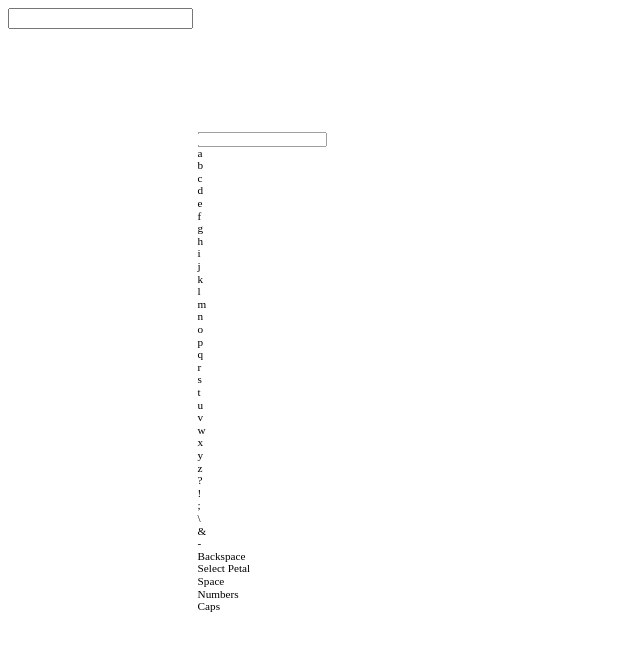
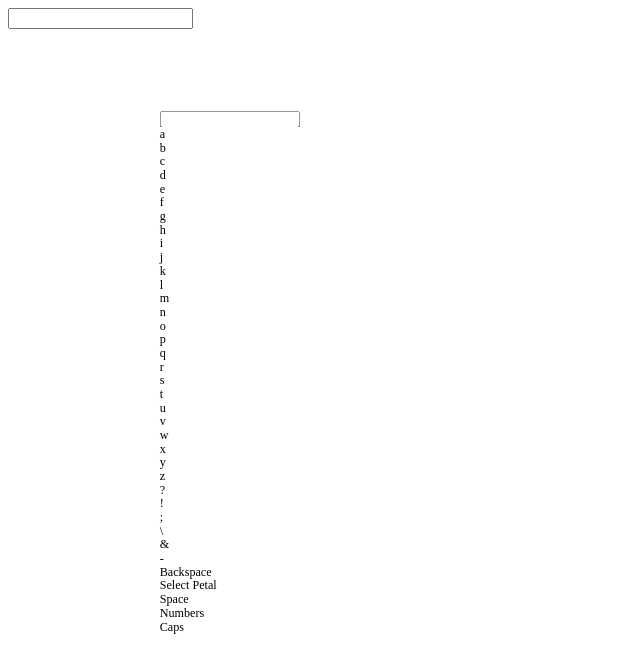
Before and after one commit to likethemammal/daisywheeljs, a plain HTML site: page index.html in a window 1280 px wide. Shown: the whole page, without its empty margins (0-640 px from the left). Drawn offline with nearby package versions, Linux system fonts and the light colour scheme.

Commit message:
Resizing cleanup and minor style changes.

```diff
--- a/daisywheel.css
+++ b/daisywheel.css
@@ -30,7 +30,7 @@
     right: 0;
     bottom: 0;
     left: 0;
-    background: rgba(0,0,0,0.5);
+    background: rgba(29, 48, 62, 0.7);
 }
 
 #daisywheel-js #daisywheel-modal-container {
@@ -121,12 +121,14 @@
 #daisywheel-js .control-ui-label {
     display: block;
     height: 40px;
-    line-height: 40px;
+    line-height: 45px;
     margin-left: 12px;
 
     float: left;
     text-align: left;
-    text-shadow: 0 0 2px rgba(0, 0, 0, 1);
+    text-shadow: 0 0 5px rgba(0, 0, 0, 1);
+    font-weight: bold;
+    font-size: 17px;
 }
 
 #daisywheel-js #daisywheel-left-bumper-ui .control-ui-icon:before {
--- a/daisywheel.js
+++ b/daisywheel.js
@@ -39,7 +39,7 @@ var View = {
         this.attachSymbols();
         this.setupFocusEvent();
         window.ongamepad = _.bind(this.updateWheel, this);
-        window.addEventListener('resize', _.throttle(_.bind(this.setupSize, this), 50));
+        window.addEventListener('resize', _.throttle(_.bind(this.setupSize, this), 100));
         window.addEventListener('keyup', _.bind(function(ev) {
             if (ev.which === 27 && this.loaded) {
                 this.unload();
@@ -171,8 +171,8 @@ var View = {
     setupSize: function() {
         var modal = document.getElementById('daisywheel-modal'),
             maxSize = (window.innerWidth < window.innerHeight) ? window.innerWidth : window.innerHeight,
-            padding = 50,
-            scalePrecision = 10,
+            padding = 25,
+            scalePrecision = 100,
             modalHeight = 1000,
             scaleAmount = Math.floor(scalePrecision * (maxSize / (modalHeight + padding*2))) / scalePrecision;
 
```
Also changed, not shown: README.md.
